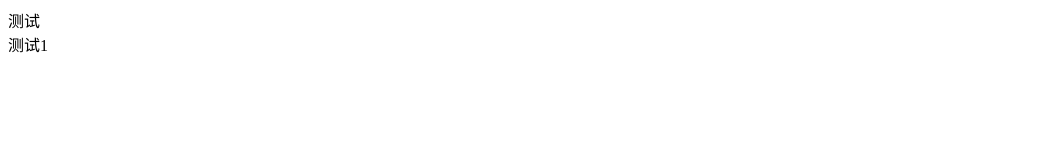
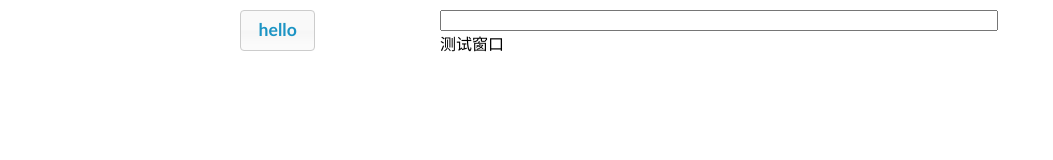
Before and after one commit to simpleton/starfish, a plain HTML site: page www/index.html in a window 1280 px wide. Shown: the whole page, without its empty margins (0-1053 px from the left). Drawn offline with Linux system fonts and the light colour scheme.

Commit message:
增加框架

```diff
--- /dev/null
+++ b/www/css/layout.css
@@ -0,0 +1,21 @@
+div#sidebar{
+    width: 200px;
+    height: 100%;
+    float:left;
+    margin:auto;
+
+}
+div#main{
+    width: 800px;
+    margin: 10px auto;
+}
+div#main_panel{
+    width: 550px;
+    margin:auto;
+    height: 600px;
+    float:left;
+}
+
+#http_param{
+    width: 100%;
+}
--- a/www/index.html
+++ b/www/index.html
@@ -6,7 +6,7 @@
     <script src ="js/jquery/jquery.form.js"></script>
     <script src ="js/jquery/jquery.sha1.js"></script>
     <link rel=stylesheet type=text/css href=css/ui-lightness/jquery-ui-1.8.22.custom.css />
-    <link rel=stylesheet type=text/css href=css/starfish.css />
+    <link rel=stylesheet type=text/css href=css/layout.css />
 </head>
 <body>
 
@@ -14,14 +14,34 @@
 
 
 <div id="main">
-    <div id="sidebar">测试</div>
-    <div id="main_panel">测试1</div>
+    <div id="sidebar">
+        <div id="hello_test">hello</div>
+    </div>
+    <div id="main_panel">
+        <input id="http_param"> </input>
+        <div id="record">测试窗口</div>
+    </div>
 </div>
 
 <script>
     $(document).ready(function() {
         $.starfish = {};
         $.starfishd_url = "/starfish";
+        $("#hello_test").button().bind('click', function(){
+            $.ajax({
+                type:"GET",
+                url:$.starfishd_url + "/hello?" + $('#http_param').val(),
+
+                contentType: "application/json; charset=utf-8",
+                success:function(data) {
+
+
+                    $("#record").html(data);
+
+                },
+                dataType:"html"
+            });
+        });
     });
 
 </script>
```
Also changed, not shown: 1 other file.
